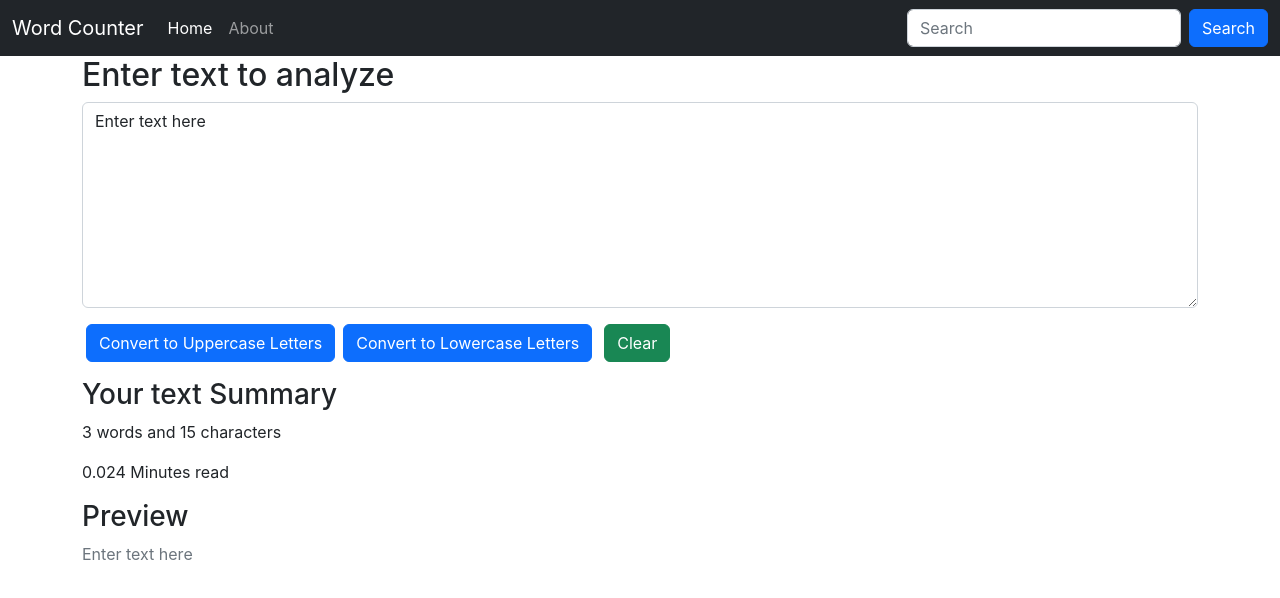
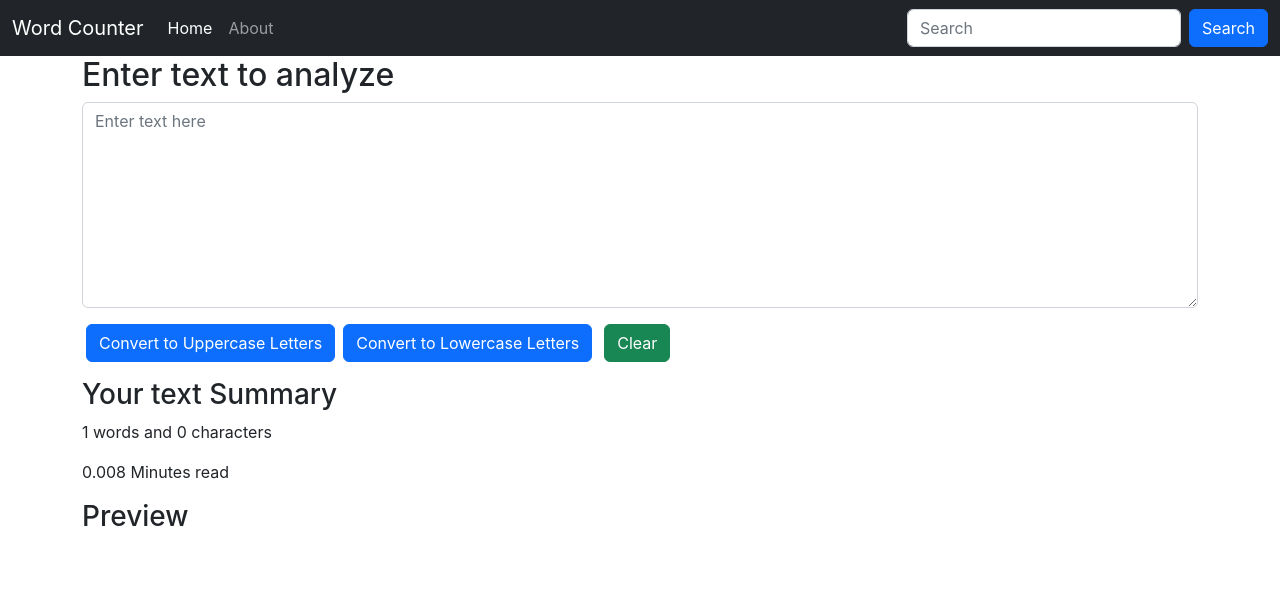
Before and after one commit to tulsipatil/Word-Counter, a React (Create React App) app: page / in a window 1280 px wide. Shown: the top 598 px of the page. Built offline with nearby package versions, Linux system fonts and the light colour scheme.

Commit message:
Update TextForm.js

```diff
--- a/src/components/TextForm.js
+++ b/src/components/TextForm.js
@@ -19,13 +19,13 @@ function TextArea(props) {
   const clearText = () =>{
     setText("");
   }
-  const [text, setText] = useState("Enter text here");
+  const [text, setText] = useState("");
   return (
     <>
     <div>
       <h2>{props.heading}</h2>
       <div className="mb-3 ">
-        <textarea className="form-control " value={text} onChange= {handleOnChange} id="exampleFormControlTextarea1" rows="8"></textarea>
+        <textarea className="form-control " value={text} onChange= {handleOnChange} id="exampleFormControlTextarea1" rows="8" placeholder="Enter text here"></textarea>
       </div>
       <button className='btn btn-primary mx-1' onClick={handleUpClick}>Convert to Uppercase Letters</button>
       <button className='btn btn-primary mx-1' onClick={handleLoClick}>Convert to Lowercase Letters</button>
```
